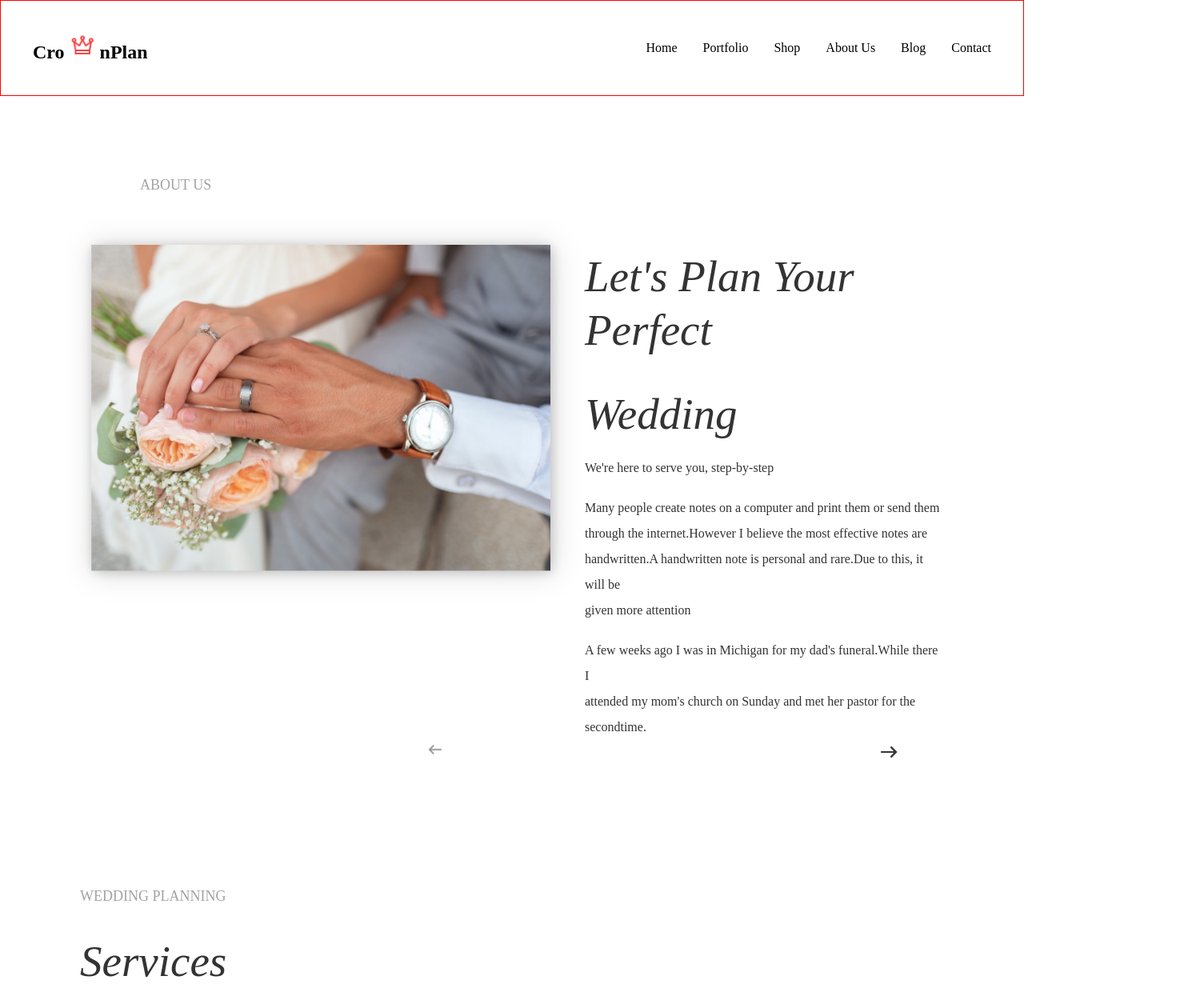
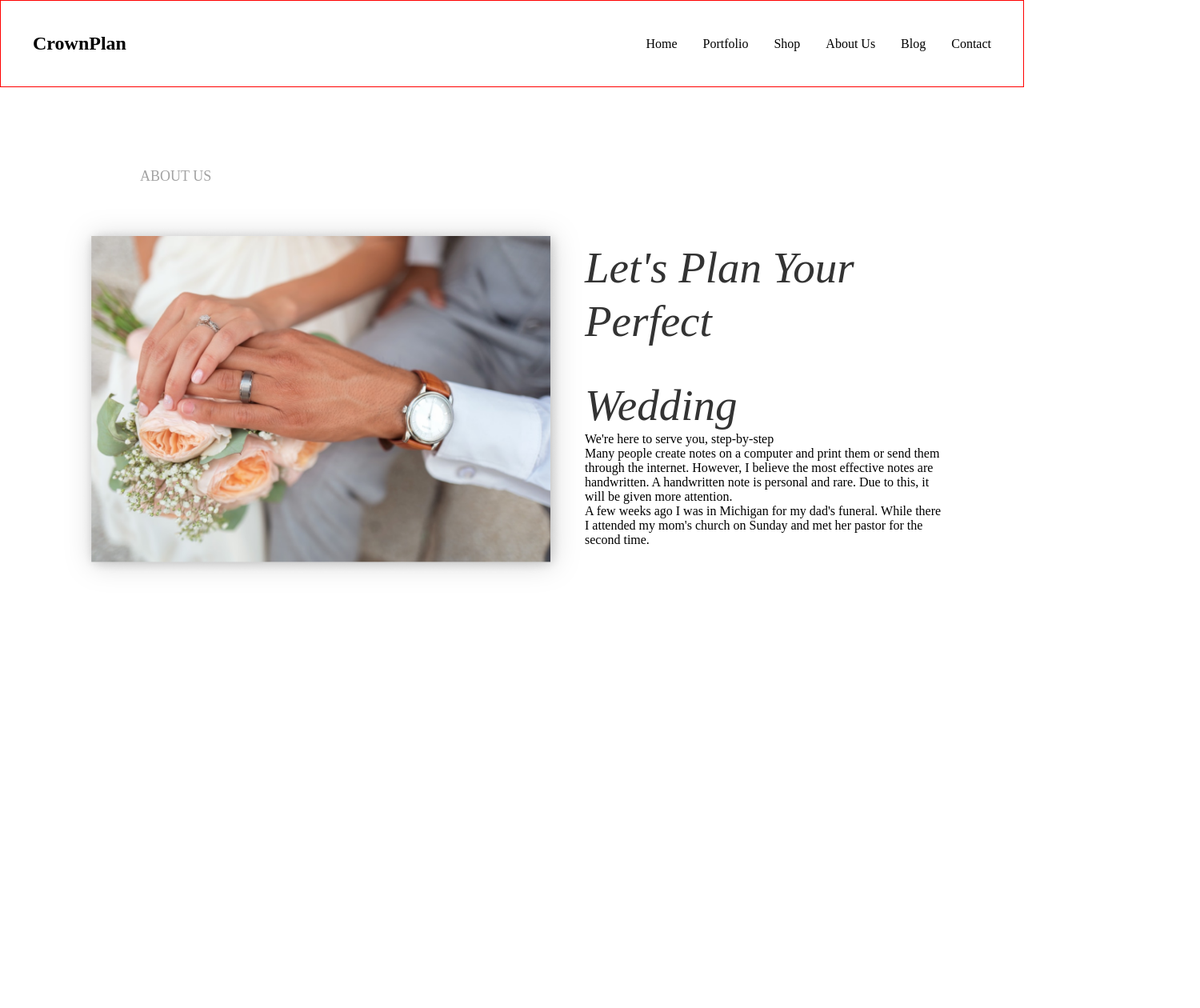
Before and after one commit to granth16/Wedding-planner, a React (Vite) app: page / in a window 1280 px wide. Shown: the top 1260 px of the page at 80% size, 1500 px wide, since content can reach past the window. After the commit the page ends 800 px from the top, so only its background shows below. Built offline with nearby package versions, Linux system fonts and the light colour scheme.

Commit message:
chores: updating components

```diff
--- a/src/App.jsx
+++ b/src/App.jsx
@@ -20,10 +20,10 @@ function App() {
       {/* <Welcome /> */}
       <Header />
       <Aboutus />
-      <WeddingPlanning />
+      {/* <WeddingPlanning />
       <RealWeddings />
       <ContactUs />
-      <Footer />
+      <Footer /> */}
     </>
   );
 }
--- a/src/components/Aboutus.jsx
+++ b/src/components/Aboutus.jsx
@@ -12,43 +12,25 @@ const Aboutus = () => {
         </div>
         <div className="about_right">
           <h2>Let's Plan Your Perfect</h2>
-          <br></br>
-          <h2>Wedding</h2>
-          <br></br>
-          <span>We're here to serve you, step-by-step</span>
           <br />
-          <br />
-          <span>
-            Many people create notes on a computer and print them or send them
-          </span>
-          <br />
-          <span>
-            through the internet.However I believe the most effective notes are
-          </span>
-          <br />
-          <span>
-            handwritten.A handwritten note is personal and rare.Due to this, it
-            will be
-          </span>
-          <br />
-          <span>given more attention</span>
-          <br /> <br />
-          <span>
-            A few weeks ago I was in Michigan for my dad's funeral.While there I
-          </span>
-          <br />
-          <span>
-            attended my mom's church on Sunday and met her pastor for the second
-          </span>
-          <span>time.</span>
-        </div>
-      </div>
-      <div className="arrow">
-        <div className="arrowleft">
-          <img src={left_arrow} alt="" />
-        </div>
-        <div className="arrowright">
-          <img src={right_arrow} alt="" />
+          <h2 className="margin_b">Wedding</h2>
+
+          <div className="about_right_quotes">
+            <span>We're here to serve you, step-by-step</span>
+
+            <p>
+              Many people create notes on a computer and print them or send them
+              through the internet. However, I believe the most effective notes
+              are handwritten. A handwritten note is personal and rare. Due to
+              this, it will be given more attention.
+            </p>
+
+            <p>
+              A few weeks ago I was in Michigan for my dad's funeral. While
+              there I attended my mom's church on Sunday and met her pastor for
+              the second time.
+            </p>
+          </div>
         </div>
       </div>
     </div>
--- a/src/components/ContactUs.jsx
+++ b/src/components/ContactUs.jsx
@@ -1,4 +1,3 @@
-import { Button } from "@material-ui/core";
 import React from "react";
 
 const ContactUs = () => {
--- a/src/components/Header.jsx
+++ b/src/components/Header.jsx
@@ -7,11 +7,7 @@ const Header = () => {
       <div className="nav_inner">
         <div className="nav_left">
           <h2>
-            Cro{" "}
-            <span>
-              <img className="logo_icon" src={logo} alt="logo" />{" "}
-            </span>
-            n<span>Plan</span>
+            Crown<span>Plan</span>
           </h2>
         </div>
         <div className="nav_right">
```
